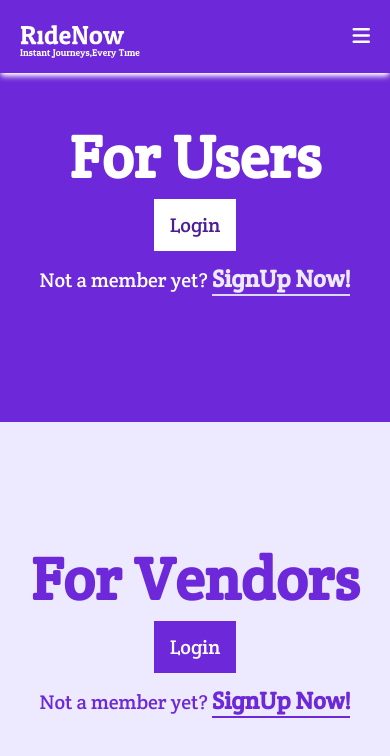
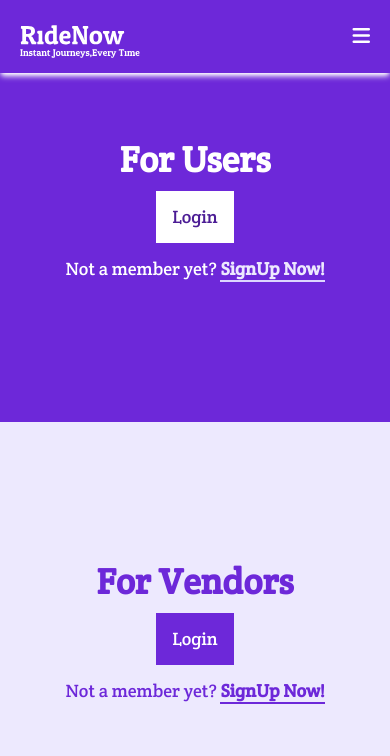
Before and after one commit to maradabhargavnaidu/RideNow-frontend, a React (Create React App) app: page /pick-account in a window 390 px wide. Shown: the top 756 px of the page. Built offline with nearby package versions, Linux system fonts and the light colour scheme; a web font is replaced by a local one.

Commit message:
font update

```diff
--- a/src/pages/Login.js
+++ b/src/pages/Login.js
@@ -8,35 +8,35 @@ const Login = () => {
       <Navbar />
       <div className="min-h-screen flex justify-center flex-col md:flex-row font-CRound ">
         <div className="bg-violet-700 flex justify-center items-center flex-1 flex-col gap-3 ">
-          <p className="text-white font-semibold text-6xl">
+          <p className="text-white font-semibold md:text-6xl text-4xl">
             For <span className="">Users</span>
           </p>
           <Link
             to="/user-login"
-            className=" text-violet-900 bg-white py-3 px-4 text-xl font-medium"
+            className=" text-violet-900 bg-white py-3 px-4 md:text-xl text-lg font-medium"
           >
             Login
           </Link>
-          <div className="text-white text-xl">
+          <div className="text-white md:text-xl text-lg">
             Not a member yet?{" "}
             <Link
               to="/user-signup"
-              className="font-semibold cursor-pointer border-b-violet-200 text-violet-100 text-2xl border-b-2"
+              className="font-semibold cursor-pointer border-b-violet-200 text-violet-100 text-lg md:text-2xl border-b-2"
             >
               SignUp Now!
             </Link>
           </div>
         </div>
         <div className="flex-1 flex justify-center items-center flex-col gap-3 bg-violet-100">
-          <p className="text-violet-700 font-semibold text-6xl">
+          <p className="text-violet-700 font-semibold md:text-6xl text-4xl">
             For <span className="">Vendors</span>
           </p>
-          <button className=" bg-violet-700  px-4 py-3 text-white font-medium text-xl">
+          <button className=" bg-violet-700  px-4 py-3 text-white font-medium md:text-xl text-lg">
             Login
           </button>
-          <div className="text-xl text-violet-700">
+          <div className="text-lg md:text-xl text-violet-700">
             Not a member yet?{" "}
-            <span className="font-semibold cursor-pointer border-b-2 border-violet-700 text-2xl">
+            <span className="font-semibold cursor-pointer border-b-2 border-violet-700 md:text-2xl text-lg">
               SignUp Now!
             </span>
           </div>
```
